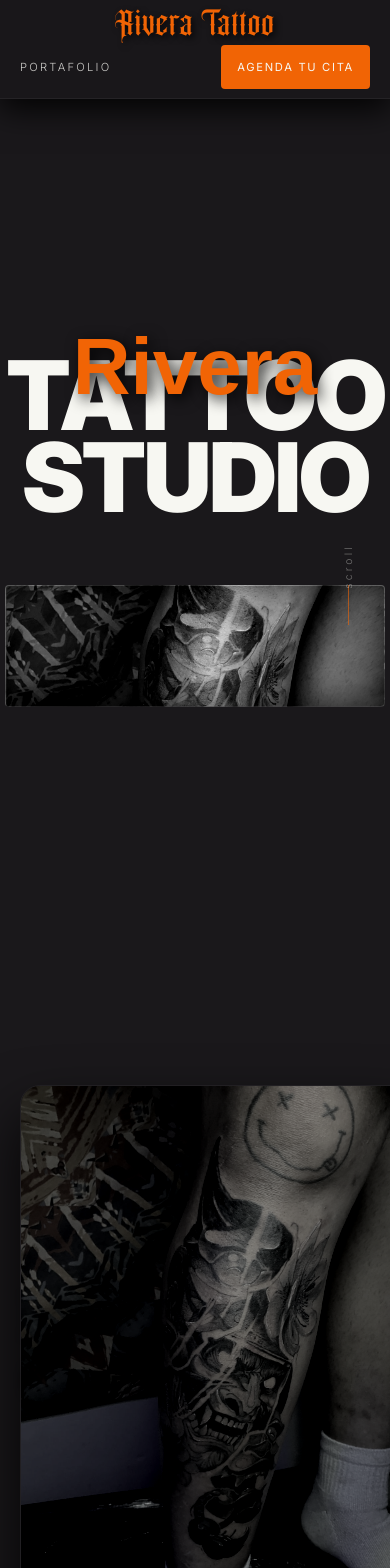
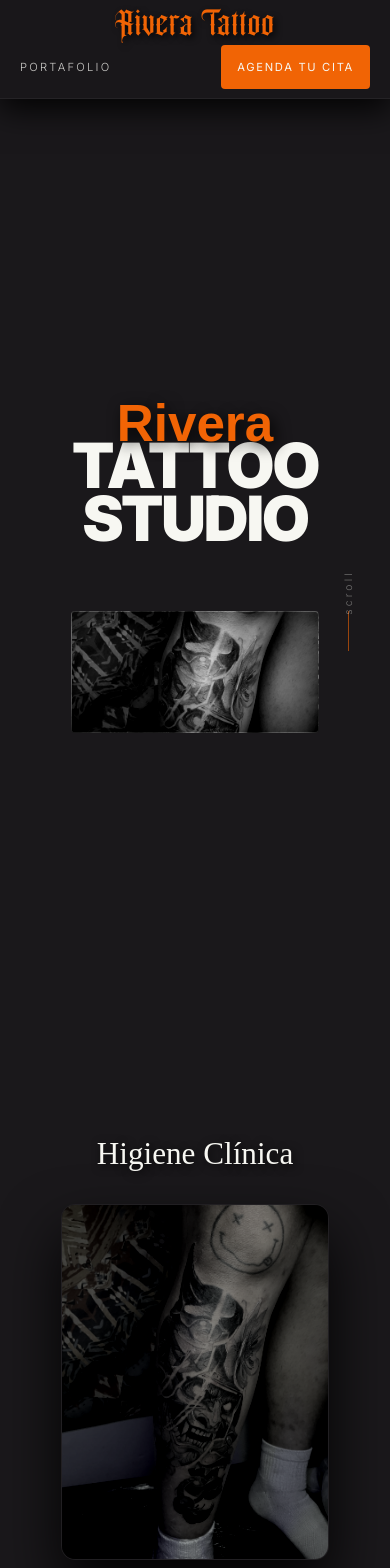
Before and after one commit to Rivangel/TattooRivera, an Angular app: page / in a window 390 px wide. Shown: the top 1568 px of the page. Built offline with nearby package versions, Linux system fonts and the light colour scheme; a web font is replaced by a local one.

Commit message:
style: improve mobile responsiveness across sections

```diff
--- a/src/app/components/about/about.scss
+++ b/src/app/components/about/about.scss
@@ -116,3 +116,18 @@
         gap: 1.8rem;
     }
 }
+
+@media (max-width: 480px) {
+    .about-stats {
+        flex-wrap: wrap;
+        gap: 1.2rem;
+    }
+
+    .stat-item + .stat-item {
+        padding-left: 1.2rem;
+    }
+
+    .stat-value {
+        font-size: 1.9rem;
+    }
+}
--- a/src/app/components/footer/footer.scss
+++ b/src/app/components/footer/footer.scss
@@ -54,6 +54,10 @@
 }
 
 .footer-link {
+    display: inline-flex;
+    align-items: center;
+    min-height: 44px; // área táctil mínima
+    padding: 0 0.5rem;
     font-family: 'Inter', sans-serif;
     font-weight: 300;
     font-size: 0.95rem;
@@ -89,6 +93,10 @@
 
 .social-link {
     display: inline-flex;
+    align-items: center;
+    justify-content: center;
+    width: 44px; // área táctil mínima
+    height: 44px;
     color: $color-text-light;
     transition: color 0.3s ease, transform 0.3s ease;
 
--- a/src/app/components/hero/hero.scss
+++ b/src/app/components/hero/hero.scss
@@ -4,6 +4,7 @@
 .hero-section {
     width: 100%;
     height: 100vh;
+    height: 100svh; // evita saltos por la barra de navegación en móvil
     @include background-dark();
     display: flex;
     align-items: center;
@@ -74,7 +75,7 @@
 }
 
 .ornate-text {
-    font-size: clamp(5rem, 12vw, 10rem);
+    font-size: clamp(3.2rem, 12vw, 10rem);
     @include text-primary();
     margin: 0;
     line-height: 0.5;
@@ -100,7 +101,7 @@
 .modern-text {
     font-family: 'Inter', sans-serif;
     font-weight: 900;
-    font-size: clamp(6rem, 16vw, 14rem);
+    font-size: clamp(3.4rem, 16vw, 14rem);
     @include text-light();
     margin: 0;
     line-height: 0.85;
@@ -135,12 +136,27 @@
 }
 
 @media (max-width: 768px) {
+    .hero-section {
+        // El header móvil (logo + fila de links) es más alto que en desktop
+        padding-top: 120px;
+    }
+
     .floating-icon {
         display: none;
     }
 
     .ornate-text {
         padding-left: 0;
+        text-align: center;
+        line-height: 0.9; // menos solapamiento con TATTOO al estar centrado
+
+        &::before {
+            display: none;
+        }
+    }
+
+    .line-1 {
+        margin-top: -0.5rem;
         text-align: center;
     }
 
--- a/src/app/components/quality-standards/quality-standards.html
+++ b/src/app/components/quality-standards/quality-standards.html
@@ -19,7 +19,7 @@
                 }
 
                 <div class="qs-numbers-mask">
-                    <div class="qs-numbers-wrapper" #numbersWrapper>
+                    <div class="qs-numbers-wrapper" #numbersWrapper [style.height.%]="standards.length * 100">
                         @for (item of standards; track item.id; let i = $index) {
                         <div class="qs-number angel-wish" [attr.data-id]="item.id"></div>
                         }
--- a/src/app/components/quality-standards/quality-standards.scss
+++ b/src/app/components/quality-standards/quality-standards.scss
@@ -29,6 +29,7 @@
 }
 
 .qs-content {
+    box-sizing: border-box; // el padding no debe sumar al width:100%
     display: flex;
     align-items: center;
     justify-content: space-between;
@@ -132,13 +133,13 @@
     top: 0;
     left: 0;
     width: 100%;
-    height: 400%; // 4 items (100% per item relative to the 520px parent height)
+    // La altura real (items * 100%) se asigna desde la plantilla según standards.length
     display: flex;
     flex-direction: column;
 }
 
 .qs-number {
-    flex: 1; // takes 1/4 of 400% height = 100% of parent height (520px) per number
+    flex: 1; // cada número ocupa el 100% de la altura del contenedor visual
     display: flex;
     align-items: center;
     justify-content: center;
@@ -152,3 +153,69 @@
     text-shadow: none;
     opacity: 0.3;
 }
+
+// --- Mobile: las columnas laterales se apilan (título / visual / descripción) ---
+@media (max-width: 768px) {
+    .qs-section {
+        height: 100svh;
+        min-height: 580px;
+    }
+
+    .qs-content {
+        flex-direction: column;
+        justify-content: center;
+        gap: 1.25rem;
+        padding: 6rem 1.5rem 2rem; // deja libre el header fijo
+        text-align: center;
+    }
+
+    .qs-left,
+    .qs-right {
+        flex: 0 0 auto;
+        width: 100%;
+        height: auto;
+    }
+
+    // Alturas fijas para que los items absolutos animados tengan caja de referencia
+    .qs-left {
+        height: 3rem;
+    }
+
+    .qs-right {
+        height: 7.5rem;
+    }
+
+    .qs-title-item,
+    .qs-desc-item {
+        top: 0;
+        left: 0;
+        transform: none;
+    }
+
+    .qs-title-item h3 {
+        font-size: clamp(1.7rem, 8vw, 2.4rem);
+    }
+
+    .qs-desc-item p {
+        font-size: 0.95rem;
+        line-height: 1.6;
+        padding-left: 0;
+        border-left: none;
+    }
+
+    .qs-center {
+        flex: 0 0 auto;
+        width: 100%;
+        height: auto;
+    }
+
+    .qs-visual-container {
+        width: min(68vw, 300px);
+        height: min(42svh, 380px);
+        border-radius: 14px;
+    }
+
+    .qs-number {
+        font-size: clamp(6rem, 30vw, 9rem);
+    }
+}
--- a/src/app/components/tattoos/tattoos.html
+++ b/src/app/components/tattoos/tattoos.html
@@ -17,5 +17,7 @@
             }
         </div>
 
+        <p class="swipe-hint" aria-hidden="true">Desliza para ver más →</p>
+
     </div>
 </section>
--- a/src/app/components/tattoos/tattoos.scss
+++ b/src/app/components/tattoos/tattoos.scss
@@ -124,12 +124,49 @@
     }
 }
 
+.swipe-hint {
+    display: none;
+    font-family: 'Inter', sans-serif;
+    font-weight: 300;
+    font-size: 0.75rem;
+    letter-spacing: 0.15em;
+    text-transform: uppercase;
+    text-align: center;
+    color: rgba($color-text-light, 0.45);
+    margin: 1.25rem 0 0;
+}
+
+// --- Mobile: carrusel horizontal con snap en lugar de 12 imágenes apiladas ---
 @media (max-width: 480px) {
     .tattoos-wrapper {
-        padding: 48px 20px;
+        padding: 48px 0;
+    }
+
+    .section-head {
+        padding: 0 20px;
     }
 
     .gallery-grid {
-        grid-template-columns: 1fr;
+        display: flex;
+        gap: 14px;
+        overflow-x: auto;
+        scroll-snap-type: x mandatory;
+        -webkit-overflow-scrolling: touch;
+        // El padding lateral deja asomar la siguiente tarjeta: señal de que hay más
+        padding: 0 20px 12px;
+        scrollbar-width: none;
+
+        &::-webkit-scrollbar {
+            display: none;
+        }
+    }
+
+    .gallery-card {
+        flex: 0 0 74vw;
+        scroll-snap-align: center;
+    }
+
+    .swipe-hint {
+        display: block;
     }
 }
--- a/src/styles.scss
+++ b/src/styles.scss
@@ -16,6 +16,15 @@ body {
     @include background-dark();
     @include text-light();
     font-family: 'Montserrat', sans-serif;
+    // Red de seguridad: ninguna animación o elemento debe provocar scroll lateral
+    overflow-x: clip;
+}
+
+img,
+video,
+svg {
+    max-width: 100%;
+    height: auto;
 }
 
 /* You can add global styles to this file, and also import other style files */
```
